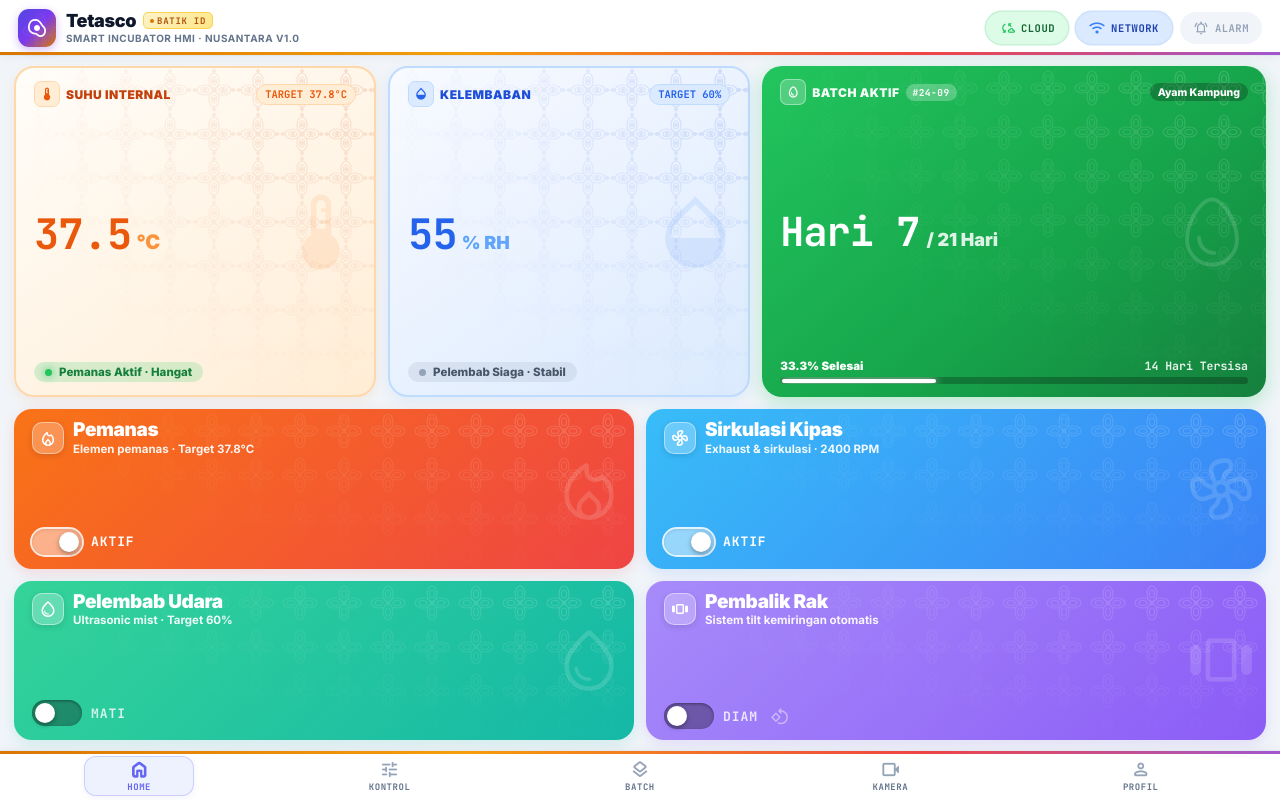
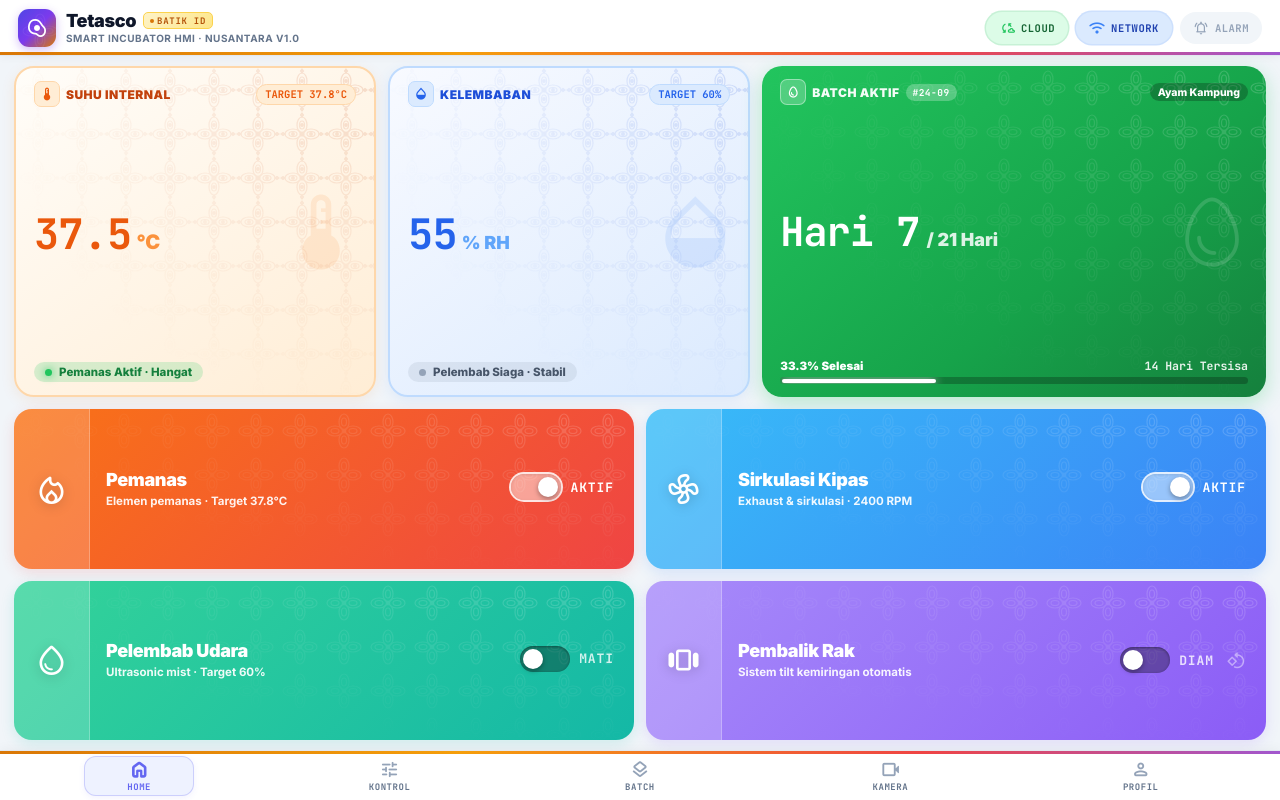
Before and after one commit to RyanPutra1478/Penetas-Telur, a React (Vite) app: page /profil in a window 1280 px wide. Built offline with nearby package versions, Linux system fonts and the light colour scheme.

Commit message:
style: tata letak horizontal panel kontrol dengan blok ikon vertikal penuh di kiri, judul dan slider seimbang

```diff
--- a/src/pages/DasborUtama.jsx
+++ b/src/pages/DasborUtama.jsx
@@ -59,10 +59,8 @@ const ControlCard = ({ icon, label, sublabel, gradient, colorOn, children }) =>
     style={{
       background: gradient,
       borderRadius: 18,
-      padding: '11px 18px',
       display: 'flex',
-      flexDirection: 'column',
-      justifyContent: 'space-between',
+      alignItems: 'stretch',
       position: 'relative',
       overflow: 'hidden',
       boxShadow: `0 4px 14px ${colorOn}28`,
@@ -73,54 +71,80 @@ const ControlCard = ({ icon, label, sublabel, gradient, colorOn, children }) =>
     {/* Indonesian Batik Kawung Component Overlay */}
     <div className="batik-overlay batik-overlay-white" />
 
-    {/* Background Watermark Icon — Halus & Lega */}
+    {/* Sisi Paling Kiri: Icon Full Mengisi Secara Vertikal */}
+    <div
+      style={{
+        width: 76,
+        display: 'flex',
+        alignItems: 'center',
+        justifyContent: 'center',
+        background: 'rgba(255, 255, 255, 0.18)',
+        borderRight: '1.5px solid rgba(255, 255, 255, 0.25)',
+        flexShrink: 0,
+        position: 'relative',
+        zIndex: 1,
+      }}
+    >
       <span
         className="material-symbols-rounded"
         style={{
-        position: 'absolute',
-        right: 8,
-        top: '50%',
-        transform: 'translateY(-50%)',
-        fontSize: 74,
-        color: 'rgba(255,255,255,0.14)',
-        pointerEvents: 'none',
-        lineHeight: 1,
-        userSelect: 'none',
+          fontSize: 36,
+          color: '#FFFFFF',
+          filter: 'drop-shadow(0 2px 6px rgba(0,0,0,0.2))',
         }}
       >
         {icon}
       </span>
+    </div>
 
-    {/* Header info — Badge Icon Jelas & Font Terkalibrasi Rapi */}
-    <div style={{ position: 'relative', zIndex: 1 }}>
-      <div style={{ display: 'flex', alignItems: 'center', gap: 9 }}>
-        <div style={{
-          width: 32, height: 32,
-          borderRadius: 10,
-          background: 'rgba(255,255,255,0.25)',
-          border: '1.5px solid rgba(255,255,255,0.45)',
-          display: 'flex', alignItems: 'center', justifyContent: 'center',
-          flexShrink: 0,
-          boxShadow: '0 2px 6px rgba(0,0,0,0.12)',
-        }}>
-          <span className="material-symbols-rounded" style={{ fontSize: 20, color: '#FFFFFF' }}>
-            {icon}
-          </span>
-        </div>
-        <div>
-          <div style={{ fontSize: 19, fontWeight: 900, color: '#FFFFFF', letterSpacing: '-0.02em', lineHeight: 1.1 }}>
+    {/* Sisi Kanan: Title, Subtitle, dan Slider */}
+    <div
+      style={{
+        flex: 1,
+        minWidth: 0,
+        padding: '0 20px 0 16px',
+        display: 'flex',
+        alignItems: 'center',
+        justifyContent: 'space-between',
+        gap: 12,
+        position: 'relative',
+        zIndex: 1,
+      }}
+    >
+      <div style={{ minWidth: 0 }}>
+        <div
+          style={{
+            fontSize: 18,
+            fontWeight: 900,
+            color: '#FFFFFF',
+            letterSpacing: '-0.02em',
+            lineHeight: 1.15,
+            whiteSpace: 'nowrap',
+            overflow: 'hidden',
+            textOverflow: 'ellipsis',
+          }}
+        >
           {label}
         </div>
-          <div style={{ fontSize: 11.5, fontWeight: 700, color: 'rgba(255,255,255,0.92)', marginTop: 1 }}>
+        <div
+          style={{
+            fontSize: 11.5,
+            fontWeight: 700,
+            color: 'rgba(255, 255, 255, 0.92)',
+            marginTop: 3,
+            whiteSpace: 'nowrap',
+            overflow: 'hidden',
+            textOverflow: 'ellipsis',
+          }}
+        >
           {sublabel}
         </div>
       </div>
+
+      {/* Slider Section */}
+      <div style={{ flexShrink: 0 }}>
+        {children}
       </div>
-    </div>
-
-    {/* Slider Section — di bawah kiri */}
-    <div style={{ position: 'relative', zIndex: 1 }}>
-      {children}
     </div>
   </div>
 );
```
Lines whose indentation alone changed are shown as unchanged.
